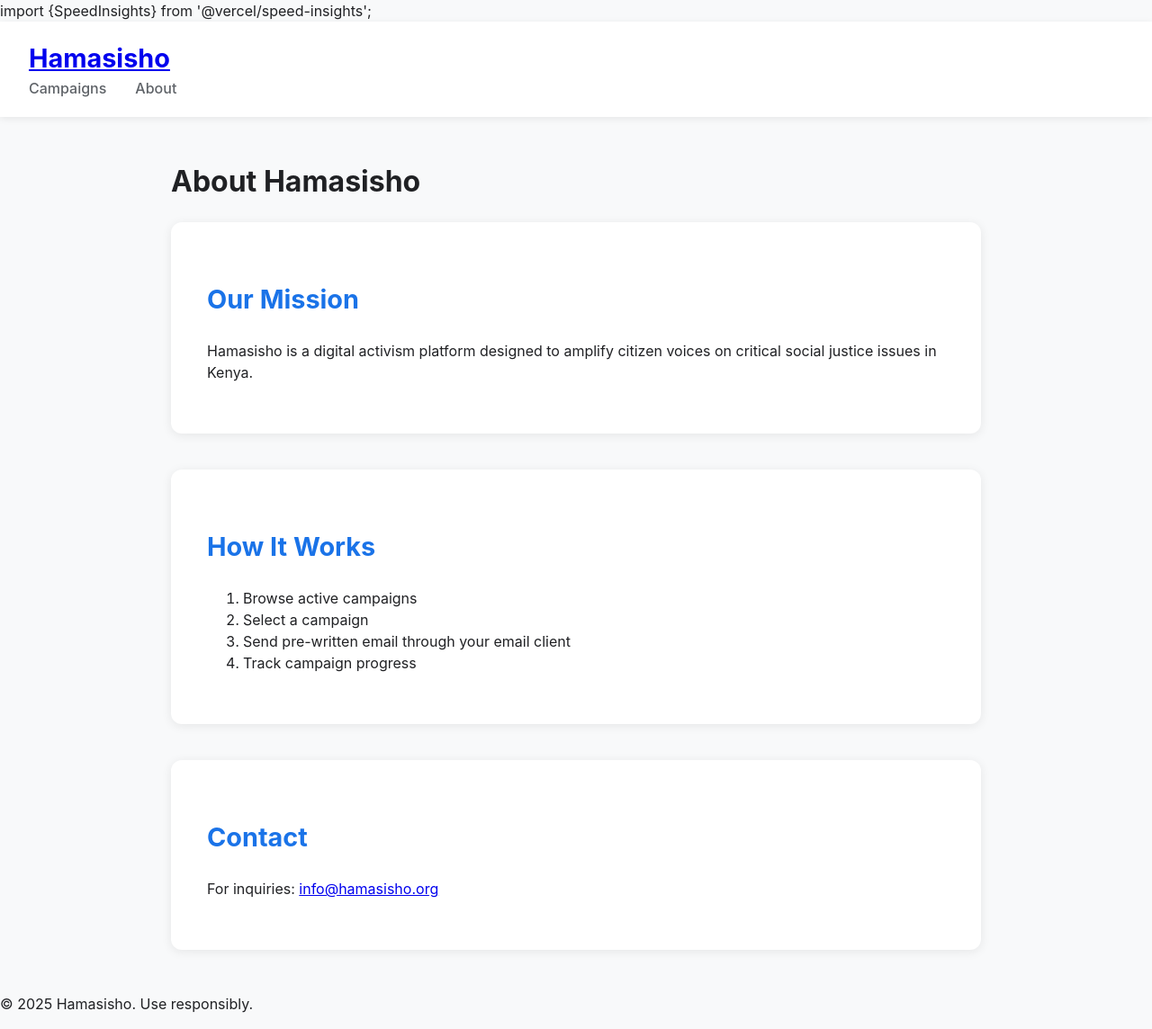
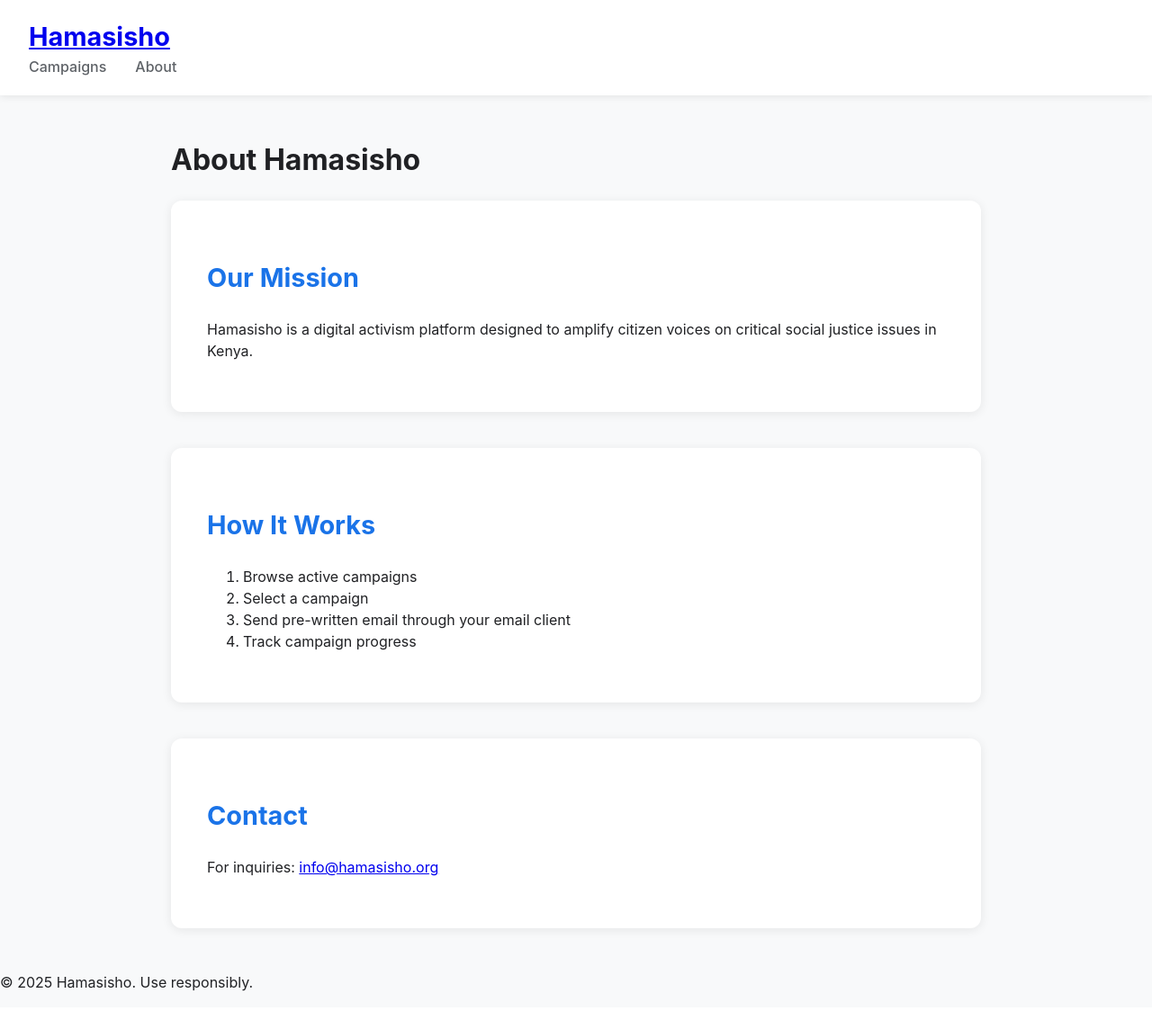
Before and after one commit to ashioyajotham/Activism-Emailer, a Flask app: page /about in a window 1280 px wide. Shown: the whole page at 90% size. After the commit the page ends 1102 px from the top, so only its background shows below. Run offline with Flask 3, Linux system fonts and the light colour scheme; parts of the project's set-up code (start-up, migrations or seed data) failed here and were passed over.

Commit message:
bro, just lock in

```diff
--- a/app/templates/base.html
+++ b/app/templates/base.html
@@ -1,5 +1,3 @@
-import {SpeedInsights} from '@vercel/speed-insights';
-
 <!DOCTYPE html>
 <html lang="en">
 <head>
--- a/package.json
+++ b/package.json
@@ -1,5 +1,8 @@
 {
+  "name": "hamasisho",
+  "version": "1.0.0",
   "dependencies": {
-    "@vercel/speed-insights": "^1.1.0"
+    "@vercel/analytics": "latest",
+    "@vercel/speed-insights": "latest"
   }
 }
```
Also changed, not shown: vercel.json.
